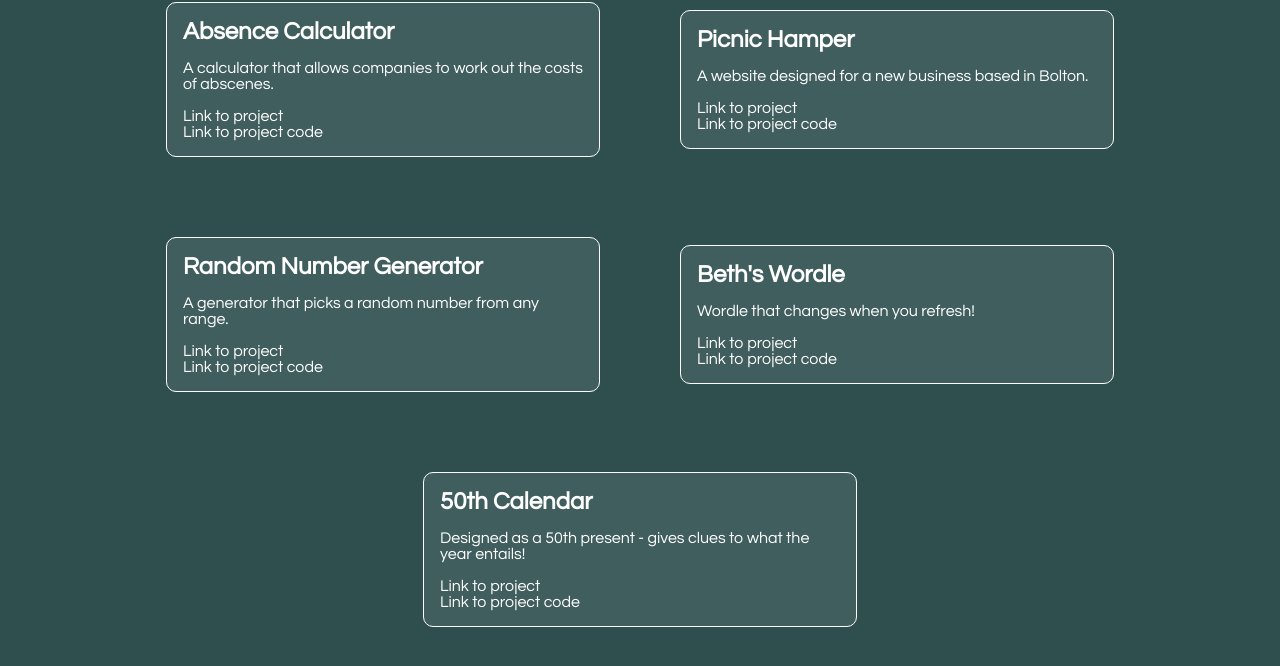
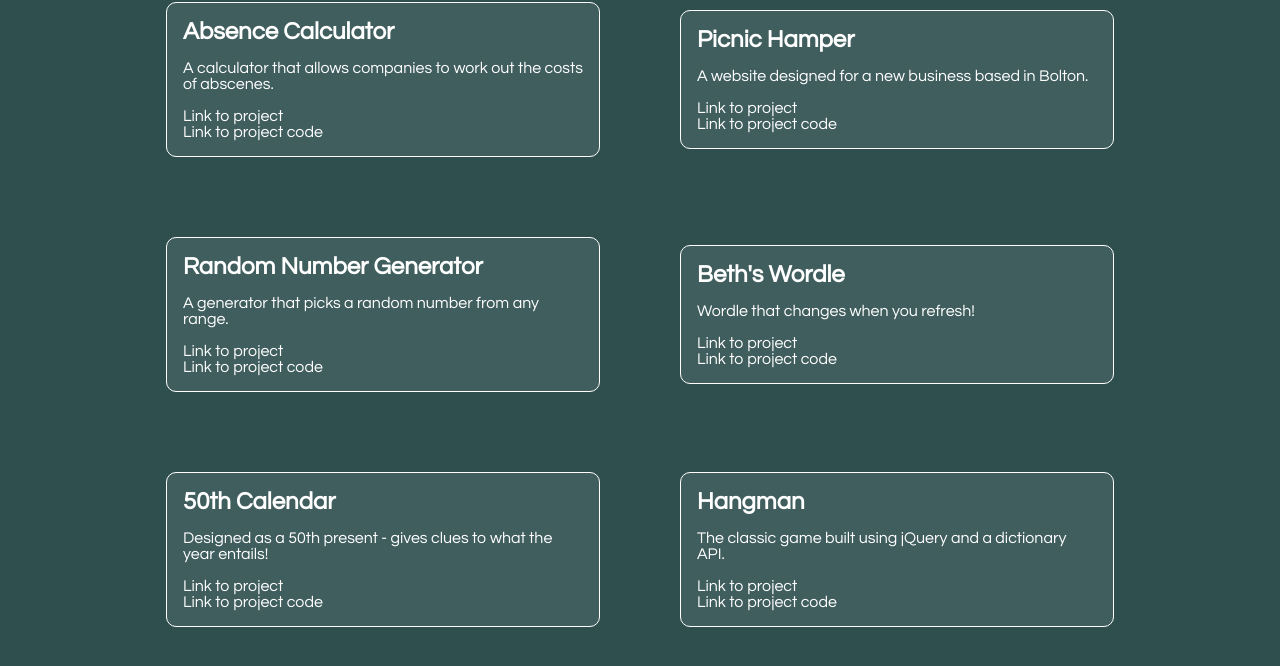
Before and after one commit to Bethashcroft/mywebsite, a plain HTML site: page My Projects.html in a window 1280 px wide. Shown: the part 102-768 px from the top of the page. Drawn offline with Linux system fonts and the light colour scheme.

Commit message:
added the hangman project

```diff
--- a/My Projects.html
+++ b/My Projects.html
@@ -78,5 +78,15 @@
         >Link to project code</a
       >
     </section>
+    <section class="projectContainer">
+      <h2>Hangman</h2>
+      <p>The classic game built using jQuery and a dictionary API.</p>
+      <a target="_blank" href="https://bethshangman.netlify.app/"
+        >Link to project</a
+      >
+      <a target="_blank" href="https://github.com/Bethashcroft/hangman"
+        >Link to project code</a
+      >
+    </section>
   </section>
 </body>
```
